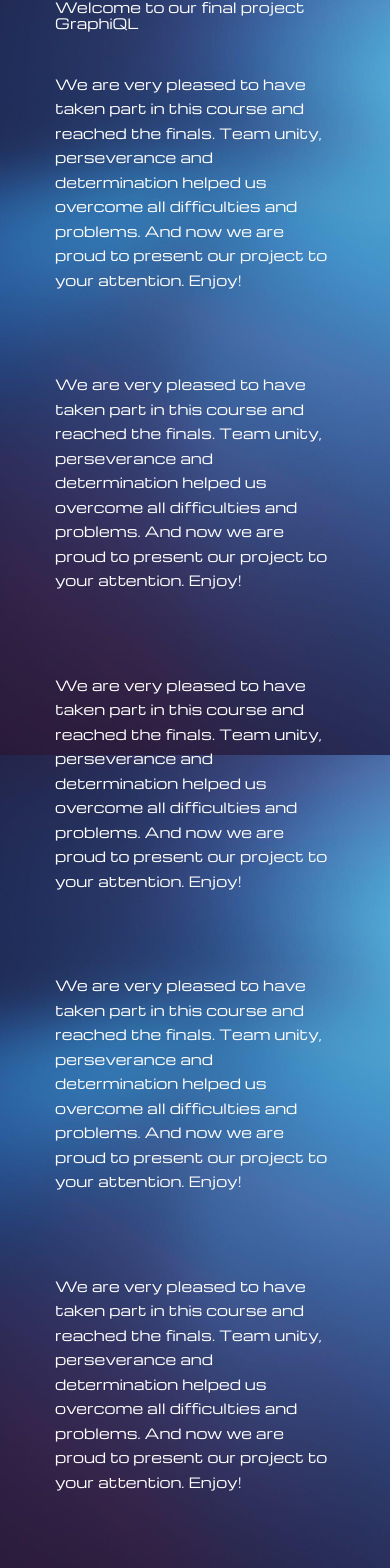
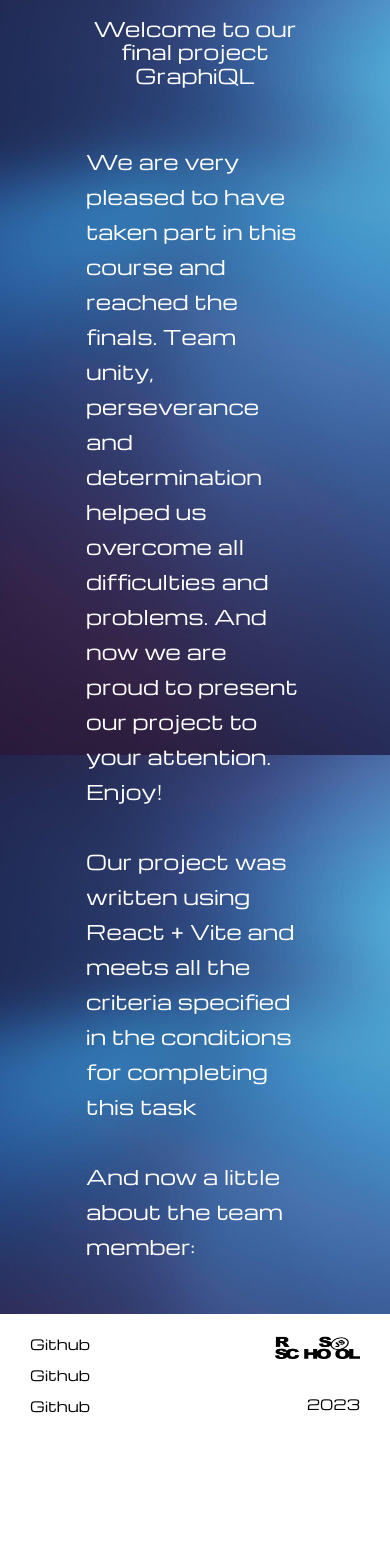
Before and after one commit to ElizavetaRazumenko/graphiql-app, a React (Vite) app: page / in a window 390 px wide. Shown: the part 89-1657 px from the top of the page. After the commit the page ends 1526 px from the top, so only its background shows below. Built offline with nearby package versions, Linux system fonts and the light colour scheme.

Commit message:
feat[task-14]: add welcome responsive description

```diff
--- a/src/pages/Welcome/index.tsx
+++ b/src/pages/Welcome/index.tsx
@@ -1,58 +1,26 @@
-import { Wrapper } from '../../components/Wrapper';
-import { Button, Typography } from '@mui/material';
-import { Subtitle } from '../../components/Subtitle';
-import { useState } from 'react';
+import { WelcomeTitle, WelcomeWrapper } from './styled';
+import { WelcomeSubtitle } from './styled/WelcomeSubtitle';
 
 const Welcome = () => {
-  const [isHasError, setIsHasError] = useState<boolean>(false);
-  if (isHasError) {
-    throw Error('Application error');
-  }
   return (
-    <Wrapper>
-      <Typography variant="h1">
+    <WelcomeWrapper>
+      <WelcomeTitle variant="h1">
         Welcome to our final project GraphiQL
-      </Typography>
-      <Subtitle variant="subtitle1">
+      </WelcomeTitle>
+      <WelcomeSubtitle variant="subtitle1">
         We are very pleased to have taken part in this course and reached the
         finals. Team unity, perseverance and determination helped us overcome
         all difficulties and problems. And now we are proud to present our
         project to your attention. Enjoy!
-      </Subtitle>
-      <Subtitle variant="subtitle1">
-        We are very pleased to have taken part in this course and reached the
-        finals. Team unity, perseverance and determination helped us overcome
-        all difficulties and problems. And now we are proud to present our
-        project to your attention. Enjoy!
-      </Subtitle>
-      <Subtitle variant="subtitle1">
-        We are very pleased to have taken part in this course and reached the
-        finals. Team unity, perseverance and determination helped us overcome
-        all difficulties and problems. And now we are proud to present our
-        project to your attention. Enjoy!
-      </Subtitle>
-      <Subtitle variant="subtitle1">
-        We are very pleased to have taken part in this course and reached the
-        finals. Team unity, perseverance and determination helped us overcome
-        all difficulties and problems. And now we are proud to present our
-        project to your attention. Enjoy!
-      </Subtitle>
-      <Subtitle variant="subtitle1">
-        We are very pleased to have taken part in this course and reached the
-        finals. Team unity, perseverance and determination helped us overcome
-        all difficulties and problems. And now we are proud to present our
-        project to your attention. Enjoy!
-      </Subtitle>
-      <Subtitle variant="subtitle1">
-        We are very pleased to have taken part in this course and reached the
-        finals. Team unity, perseverance and determination helped us overcome
-        all difficulties and problems. And now we are proud to present our
-        project to your attention. Enjoy!
-      </Subtitle>
-      <Button variant="contained" onClick={() => setIsHasError(true)}>
-        Submit
-      </Button>
-    </Wrapper>
+      </WelcomeSubtitle>
+      <WelcomeSubtitle variant="subtitle1">
+        Our project was written using React + Vite and meets all the criteria
+        specified in the conditions for completing this task
+      </WelcomeSubtitle>
+      <WelcomeSubtitle variant="subtitle1">
+        And now a little about the team member:
+      </WelcomeSubtitle>
+    </WelcomeWrapper>
   );
 };
 
--- /dev/null
+++ b/src/pages/Welcome/styled/WelcomeSubtitle.tsx
@@ -0,0 +1,16 @@
+import MaterialTypography, {
+  TypographyProps as MaterialTypographyProps,
+} from '@mui/material/Typography';
+import { Theme, styled } from '@mui/material/styles';
+
+export const WelcomeSubtitle = styled(
+  MaterialTypography,
+)<MaterialTypographyProps>(({ theme }: { theme: Theme }) => ({
+  padding: '0',
+  textAlign: 'left',
+  marginBottom: '35px',
+  fontSize: '24px',
+  [theme.breakpoints.down('sm')]: {
+    fontSize: '20px',
+  },
+}));
--- /dev/null
+++ b/src/pages/Welcome/styled/WelcomeTitle.tsx
@@ -0,0 +1,15 @@
+import MaterialTypography, {
+  TypographyProps as MaterialTypographyProps,
+} from '@mui/material/Typography';
+import { Theme, styled } from '@mui/material/styles';
+
+export const WelcomeTitle = styled(MaterialTypography)<MaterialTypographyProps>(
+  ({ theme }: { theme: Theme }) => ({
+    textAlign: 'center',
+    fontSize: '32px',
+    marginBottom: '57px',
+    [theme.breakpoints.down('sm')]: {
+      fontSize: '20px',
+    },
+  }),
+);
--- /dev/null
+++ b/src/pages/Welcome/styled/WelcomeWrapper.tsx
@@ -0,0 +1,22 @@
+import MaterialContainer, {
+  ContainerProps as MaterialContainerProps,
+} from '@mui/material/Container';
+import { styled, Theme } from '@mui/material/styles';
+
+export const WelcomeWrapper = styled(MaterialContainer)<MaterialContainerProps>(
+  ({ theme }: { theme: Theme }) => ({
+    margin: '150px 0 420px',
+    [theme.breakpoints.down('sm')]: {
+      margin: '50px 0',
+      padding: '0 70px',
+    },
+    [theme.breakpoints.between('sm', 'md')]: {
+      maxWidth: '683px',
+      margin: '115px 0 100px',
+      padding: '0 120px',
+    },
+    [theme.breakpoints.between('md', 'lg')]: {
+      maxWidth: '1052px',
+    },
+  }),
+);
--- /dev/null
+++ b/src/pages/Welcome/styled/index.ts
@@ -0,0 +1,2 @@
+export * from './WelcomeWrapper';
+export * from './WelcomeTitle';
```
